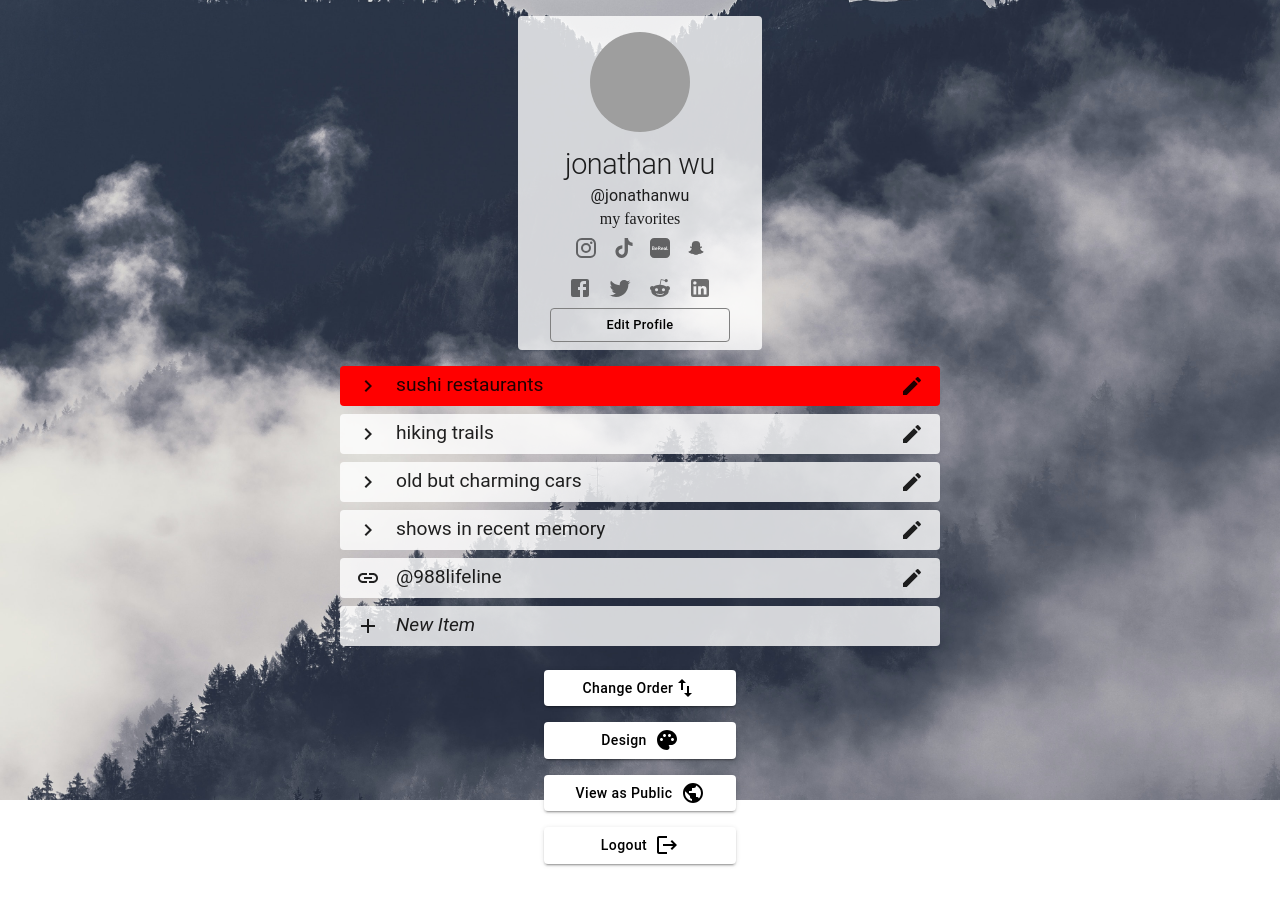
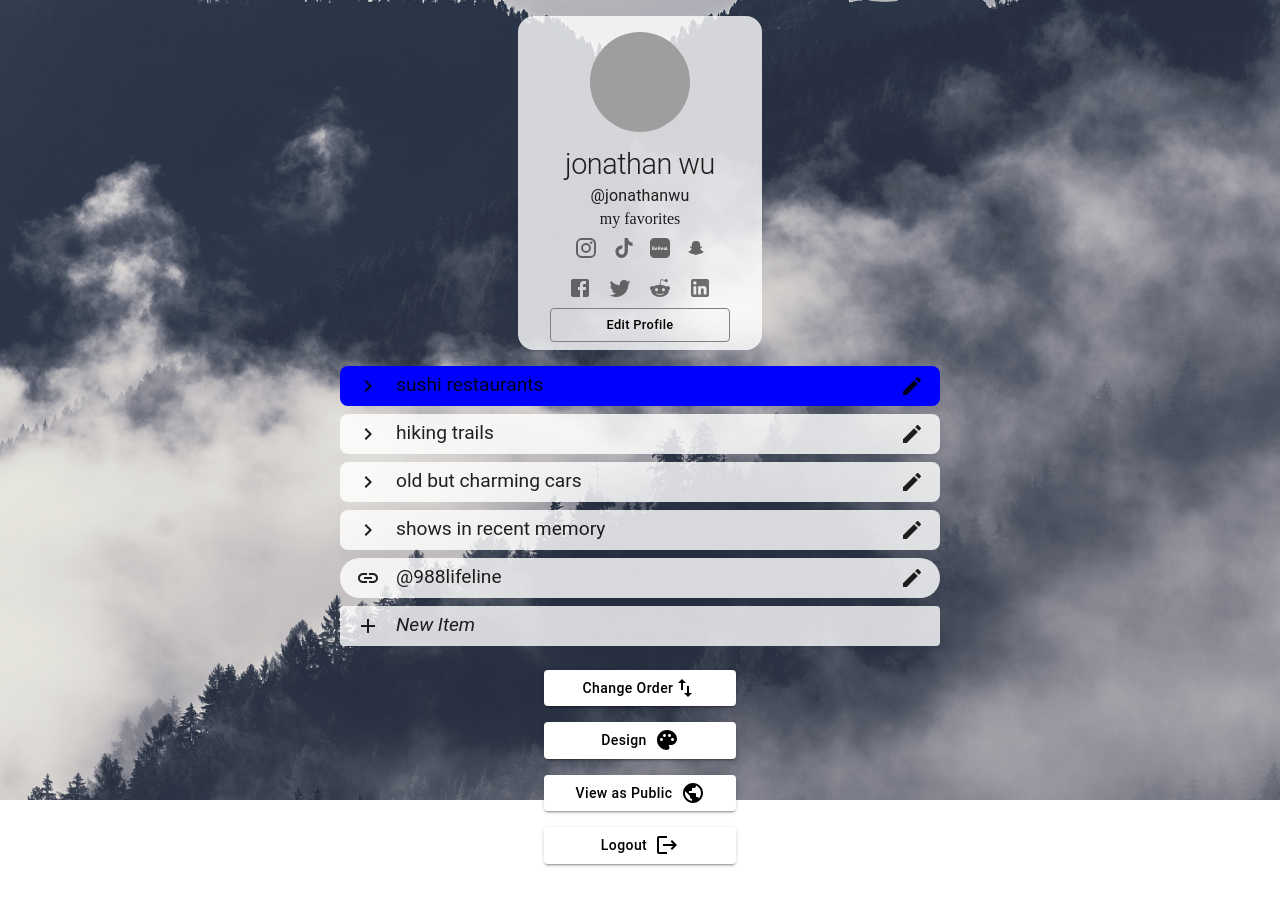
Before and after one commit to ChangYuJonathanWu/alcove, a Next.js app: page /239jsdfk9Q2jjsk_no_spotify in a window 1280 px wide. Shown: the top 906 px of the page. Built offline with nearby package versions, Linux system fonts and the light colour scheme; no server answers; grey boxes are pictures that could not be loaded; a web font is replaced by a local one.

Commit message:
Differentiate links from lists more clearly #69

```diff
--- a/components/items/ProfileItems.js
+++ b/components/items/ProfileItems.js
@@ -25,7 +25,7 @@ import PostToListModal from '../profile/PostToListModal';
 import EditPostModal from '../profile/EditPostModal';
 import RearrangePostsModal from '../profile/RearrangePostsModal';
 
-const PAPER_COLOR = 'rgba(255, 255, 255, 0.8)'
+const PAPER_COLOR = 'rgba(255, 255, 255, 0.82)'
 const MAX_WIDTH = "600px"
 
 export default function ProfileItems({ user, editMode, triggerReload }) {
@@ -91,9 +91,9 @@ export default function ProfileItems({ user, editMode, triggerReload }) {
 
         return (
             <div key={itemId} style={{ paddingLeft: '1rem', paddingRight: '1rem' }}>
-                <Paper variant="" sx={{ margin: '1rem', marginLeft: 'auto', marginRight: 'auto', width: '100%', marginTop: 0, marginBottom: '0.5rem', backgroundColor: itemHeaderColor, maxWidth: MAX_WIDTH }}>
-                    <ListItemButton id={listButtonId} key={itemId} disableRipple={true} onClick={() => { toggleSingleList(itemId) }}>
-                        <Stack direction="row" justifyContent="space-between" style={{ width: "100%" }} >
+                <Paper variant="" sx={{ margin: '1rem', marginLeft: 'auto', marginRight: 'auto', width: '100%', borderRadius: '0.5rem', marginTop: 0, marginBottom: '0.5rem', backgroundColor: itemHeaderColor, maxWidth: MAX_WIDTH }}>
+                    <ListItemButton id={listButtonId} key={itemId}  disableRipple={true} onClick={() => { toggleSingleList(itemId) }}>
+                        <Stack direction="row" justifyContent="space-between" style={{ width: "100%"}} >
                             <Stack id={listButtonId} direction="row" alignItems="start" spacing={2}>
                                 {isOpen ? <ExpandMore /> : <ChevronRight />}
                                 <Stack>
@@ -124,7 +124,7 @@ export default function ProfileItems({ user, editMode, triggerReload }) {
         const listButtonId = `list-button-${itemId}`
         return (
             <div key={itemId} style={{ paddingLeft: '1rem', paddingRight: '1rem' }}>
-                <Paper variant="" sx={{ margin: '1rem', marginLeft: 'auto', marginRight: 'auto', marginTop: 0, marginBottom: '0.5rem', width: '100%', backgroundColor: PAPER_COLOR, maxWidth: MAX_WIDTH }}>
+                <Paper variant="" sx={{ margin: '1rem', marginLeft: 'auto', marginRight: 'auto', marginTop: 0, marginBottom: '0.5rem', width: '100%', backgroundColor: PAPER_COLOR, maxWidth: MAX_WIDTH, borderRadius: '1.5rem 1.5rem 1.5rem 1.5rem' }}>
                     <ListItemButton id={listButtonId} key={itemId} disableRipple={true} href={uri} target="_blank">
                         <Stack direction="row" style={{ width: "100%" }} justifyContent={"space-between"}>
                             <Stack id={listButtonId} direction="row" alignItems="start" spacing={2}>
--- a/components/items/StandardPost.js
+++ b/components/items/StandardPost.js
@@ -11,6 +11,7 @@ import Avatar from '@mui/material/Avatar';
 import EditNoteIcon from '@mui/icons-material/EditNote';
 import OpenInNewIcon from '@mui/icons-material/OpenInNew';
 
+const PAPER_COLOR = 'rgba(255, 255, 255, 0.8)'
 // TODO: Rename item to post. Keeping to maintain interface with other bespoke item/post types
 export default function StandardPost({ item, editMode = false, setPostToEdit }) {
     const { id, parentId, uri, title, image, subtitle, caption } = item
@@ -21,7 +22,7 @@ export default function StandardPost({ item, editMode = false, setPostToEdit })
         setPostToEdit(item)
     }
     return (
-        <ListItem key={id} sx={{ paddingTop: "0.5rem" }}>
+        <ListItem key={id} sx={{ paddingTop: "0.5rem", backgroundColor: PAPER_COLOR }}>
             <Stack direction="column" alignItems="start" spacing={1} style={{ width: "100%" }}>
                 {image && <Avatar variant="square" sx={{ width: '100%', height: '100%', margin: 'auto' }} src={image} style={{ marginRight: "1rem", borderRadius: '5px' }} />}
                 <Stack direction="row" style={{ width: "100%" }} alignContent="space-between" justifyContent="space-between">
--- a/components/profile/ProfileHeader.js
+++ b/components/profile/ProfileHeader.js
@@ -31,7 +31,7 @@ export default function ProfileHeader({ user, setEditMode, ownerSignedIn }) {
 
     return (
         <Stack direction="row" justifyContent={"center"} >
-            <Paper variant="" sx={{ paddingLeft: '2rem', paddingRight: '2rem', margin: '1rem', marginBottom: '1rem', backgroundColor: PAPER_COLOR, maxWidth: '300px' }}>
+            <Paper variant="" sx={{ paddingLeft: '2rem', paddingRight: '2rem', margin: '1rem', marginBottom: '1rem', borderRadius: '1rem',  backgroundColor: PAPER_COLOR, maxWidth: '300px' }}>
                 <Stack alignItems="center" style={{ paddingBottom: hasSocialLinks ? "0.5rem" : "1rem" }}>
                     <Avatar id={`${handle}-profile-photo`} alt={handle} sx={{ width: 100, height: 100 }} style={{ margin: "1rem" }} src={photo} />
                     <Typography variant="h1">{title}</Typography>
```
Also changed, not shown: examples/test_profile_no_spotify.json.
